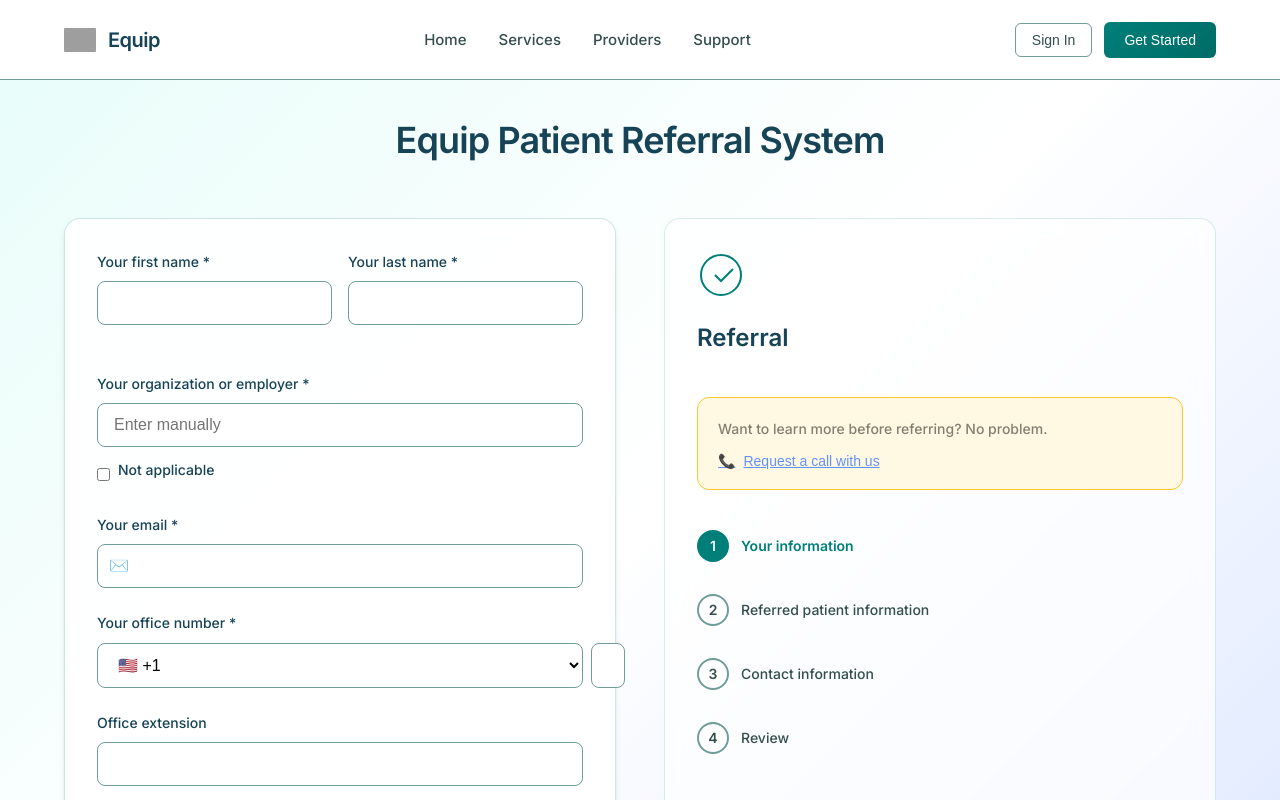
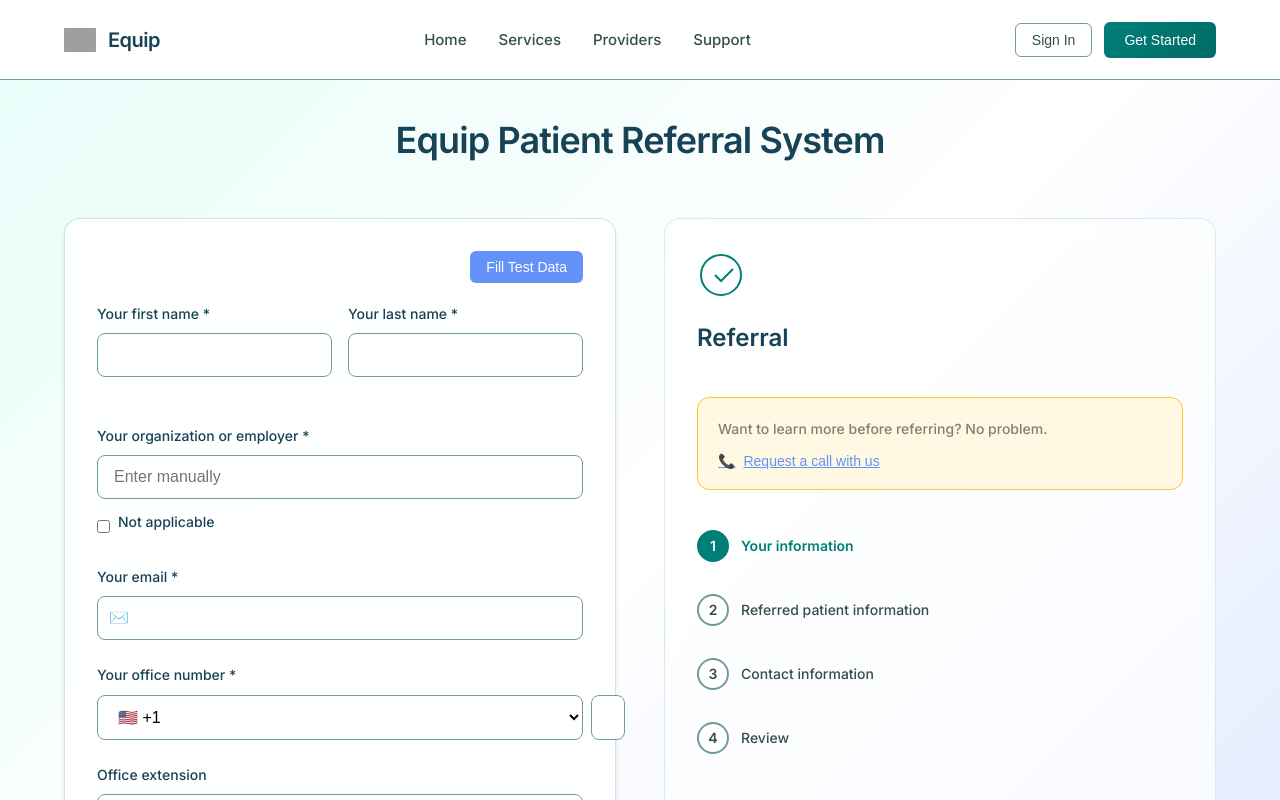
Before and after one commit to rigocl/referral-vibe-equip, a React (Vite) app: page / in a window 1280 px wide. Shown: the top 800 px of the page. Built offline with nearby package versions, Linux system fonts and the light colour scheme; grey boxes are pictures that could not be loaded.

Commit message:
Add prefill button for testing

```diff
--- a/src/components/PatientForm.jsx
+++ b/src/components/PatientForm.jsx
@@ -11,6 +11,17 @@
     relationship: ''
   });
 
+  const prefillTestData = () => {
+    setFormData({
+      name: 'Emily Rodriguez',
+      email: 'emily.rodriguez@email.com',
+      phone: '555-987-6543',
+      dob: '1995-03-15',
+      insuranceProvider: 'Blue Cross Blue Shield',
+      insuranceId: 'BC123456789',
+      relationship: 'treating-provider'
+    });
+  };
   const handleChange = (e) => {
     const { name, value } = e.target;
     setFormData(prev => ({
@@ -27,6 +38,24 @@
   return (
     <div className="form-section">
       <h2>Patient Information</h2>
+      <div style={{ marginBottom: '20px', textAlign: 'right' }}>
+        <button
+          type="button"
+          onClick={prefillTestData}
+          style={{
+            background: '#6492F9',
+            color: 'white',
+            border: 'none',
+            padding: '8px 16px',
+            borderRadius: '6px',
+            fontSize: '14px',
+            cursor: 'pointer',
+            fontWeight: '500'
+          }}
+        >
+          Fill Test Data
+        </button>
+      </div>
       <form onSubmit={handleSubmit}>
         <div className="form-group">
           <label htmlFor="name">Patient Name *</label>
--- a/src/components/ProviderForm.jsx
+++ b/src/components/ProviderForm.jsx
@@ -11,6 +11,17 @@
     role: initialData?.role || ''
   });
 
+  const prefillTestData = () => {
+    setFormData({
+      firstName: 'Dr. Sarah',
+      lastName: 'Johnson',
+      organization: 'Metro Health Center',
+      email: 'sarah.johnson@metrohealth.com',
+      phone: '555-123-4567',
+      extension: '1234',
+      role: 'primary-care'
+    });
+  };
   const handleChange = (e) => {
     const { name, value } = e.target;
     setFormData(prev => ({
@@ -26,6 +37,24 @@
 
   return (
     <div className="form-section">
+      <div style={{ marginBottom: '20px', textAlign: 'right' }}>
+        <button
+          type="button"
+          onClick={prefillTestData}
+          style={{
+            background: '#6492F9',
+            color: 'white',
+            border: 'none',
+            padding: '8px 16px',
+            borderRadius: '6px',
+            fontSize: '14px',
+            cursor: 'pointer',
+            fontWeight: '500'
+          }}
+        >
+          Fill Test Data
+        </button>
+      </div>
       <form onSubmit={handleSubmit}>
         <div className="form-row">
           <div className="form-group">
```
